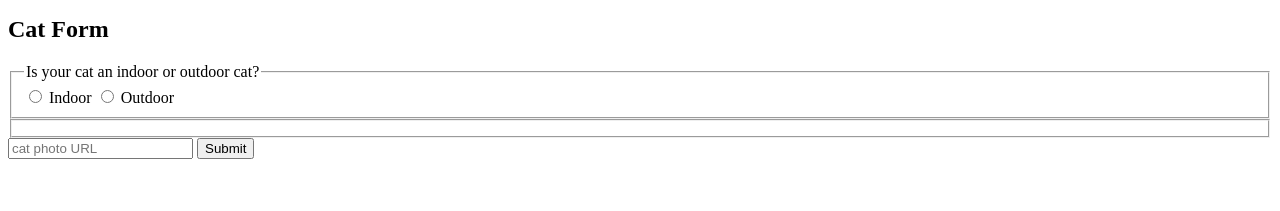
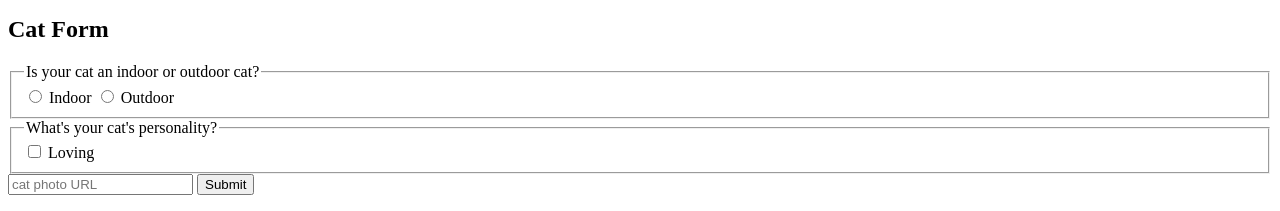
Before and after one commit to ridm/cat-site, a plain HTML site: page index.html in a window 1280 px wide. Shown: the part 1394-1605 px from the top of the page. Before the commit the page ends 1569 px from the top, so only its background shows below. Drawn offline with Linux system fonts and the light colour scheme.

Commit message:
6 more steps @ freecodecamp

```diff
--- a/index.html
+++ b/index.html
@@ -40,7 +40,8 @@
             <label><input id="outdoor" type="radio" name="indoor-outdoor" value="outdoor"> Outdoor</label>
           </fieldset>
           <fieldset>
-
+            <legend>What's your cat's personality?</legend>
+            <input id="loving" type="checkbox"> Loving
           </fieldset>
           <input type="text" name="catphotourl" placeholder="cat photo URL" required>
           <button type="submit">Submit</button>
```
